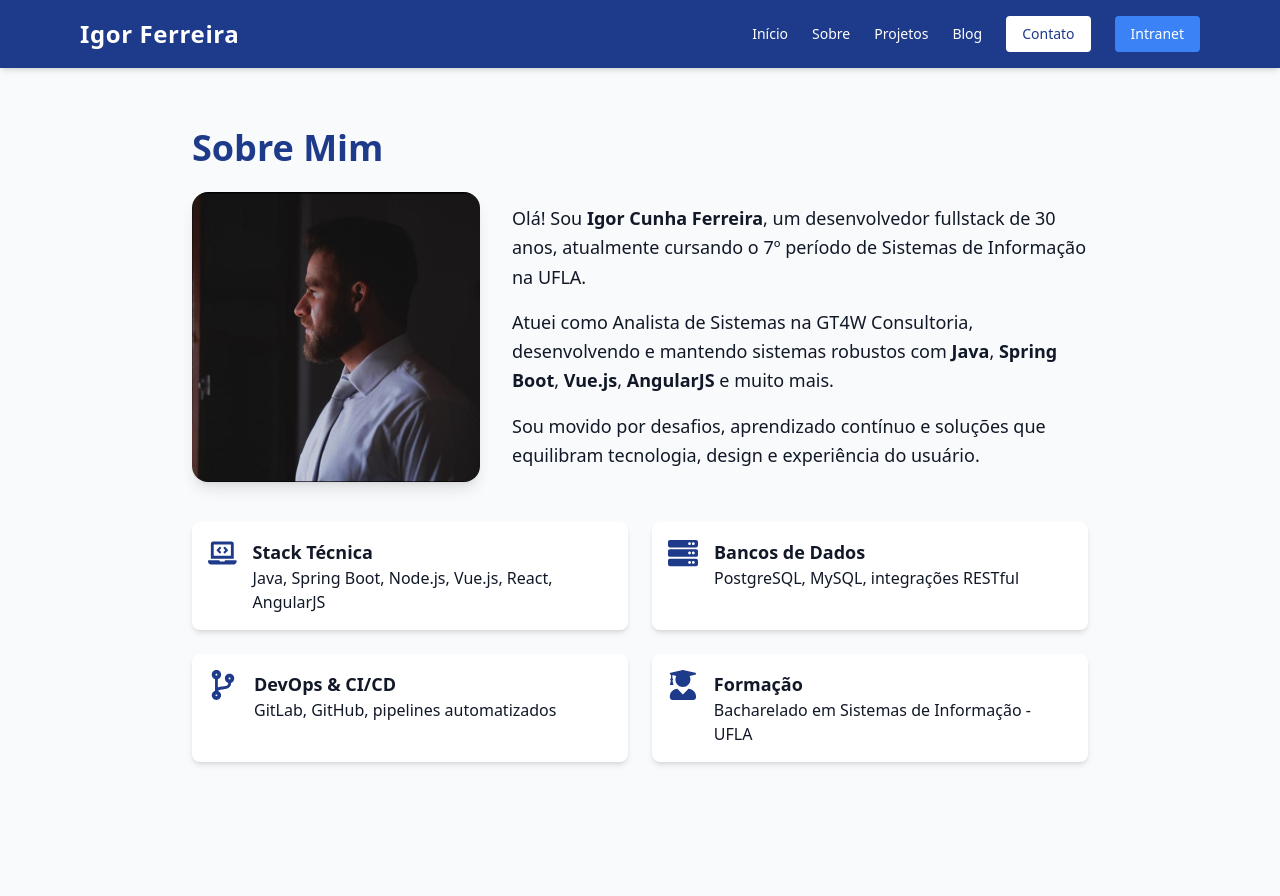
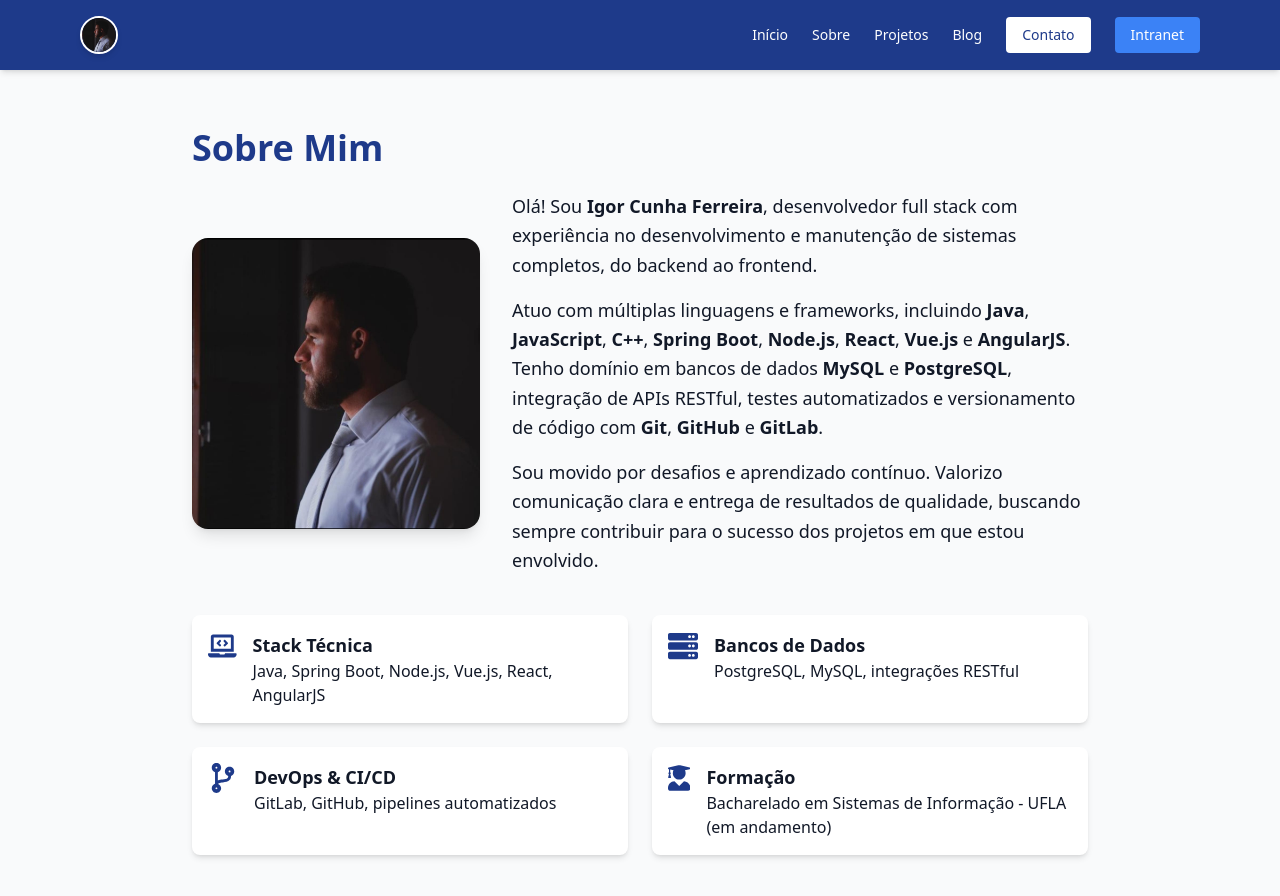
Before and after one commit to igorcunhaf/frontend_deploy_portifolio, a Next.js app: page /sobre in a window 1280 px wide. Shown: the top 896 px of the page. Built offline with nearby package versions, Linux system fonts and the light colour scheme.

Commit message:
Pequenos ajustes no frontend

```diff
--- a/components/NavBar.tsx
+++ b/components/NavBar.tsx
@@ -1,5 +1,6 @@
 import { useState } from 'react';
 import Link from 'next/link';
+import Image from 'next/image';
 import { HiMenu, HiX } from 'react-icons/hi';
 
 const Navbar = () => {
@@ -8,10 +9,20 @@ const Navbar = () => {
   return (
     <nav className="bg-[#1E3A8A] text-white fixed w-full z-50 shadow-md animate-fade-in">
       <div className="max-w-6xl mx-auto px-4 py-4 flex justify-between items-center">
-        {/* Logo */}
+        {/* Logo com imagem reduzida */}
         <Link href="/" legacyBehavior>
-          <a className="text-2xl font-bold tracking-wide hover:text-[#3B82F6] transition">
-            Igor Ferreira
+          <a className="flex items-center gap-3 group transition">
+            <Image
+              src="/perfil.jpeg"
+              alt="Foto de perfil de Igor Cunha Ferreira"
+              width={38}
+              height={38}
+              className="rounded-full shadow-md object-cover border-2 border-white group-hover:border-[#3B82F6] transition"
+              priority
+            />
+            {/* <span className="text-2xl font-bold tracking-wide group-hover:text-[#3B82F6] transition">
+              Igor Ferreira
+            </span> */}
           </a>
         </Link>
 
@@ -44,6 +55,17 @@ const Navbar = () => {
       {/* Mobile Dropdown Menu */}
       {open && (
         <div className="md:hidden bg-[#1E3A8A] px-4 pb-4 space-y-2">
+          <div className="flex items-center gap-3 mb-2">
+            <Image
+              src="/perfil.jpeg"
+              alt="Foto de perfil reduzida"
+              width={34}
+              height={34}
+              className="rounded-full border-2 border-white object-cover"
+              priority
+            />
+            <span className="font-bold">Igor Ferreira</span>
+          </div>
           <Link href="/" legacyBehavior><a className="block hover:text-[#3B82F6]">Início</a></Link>
           <Link href="/sobre" legacyBehavior><a className="block hover:text-[#3B82F6]">Sobre</a></Link>
           <Link href="/projetos" legacyBehavior><a className="block hover:text-[#3B82F6]">Projetos</a></Link>
--- a/pages/sobre.tsx
+++ b/pages/sobre.tsx
@@ -6,8 +6,8 @@ const About: NextPage = () => (
   <div className="min-h-screen bg-[#F9FAFB] px-6 py-12 text-[#111827] animate-fade-in">
     <div className="max-w-4xl mx-auto">
       <h1 className="text-4xl font-bold mb-6 text-[#1E3A8A]">Sobre Mim</h1>
-      <div className="flex flex-col md:flex-row items-center gap-8">
-        <div className="w-full md:w-1/3">
+      <div className="flex flex-col md:flex-row md:items-center md:justify-center gap-8">
+        <div className="w-full md:w-1/3 flex justify-center md:justify-end">
           <Image
             src="/perfil.jpeg"
             alt="Foto de perfil de Igor Cunha Ferreira"
@@ -18,13 +18,13 @@ const About: NextPage = () => (
         </div>
         <div className="w-full md:w-2/3 space-y-4">
           <p className="text-lg leading-relaxed">
-            Olá! Sou <strong>Igor Cunha Ferreira</strong>, um desenvolvedor fullstack de 30 anos, atualmente cursando o 7º período de Sistemas de Informação na UFLA.
+            Olá! Sou <strong>Igor Cunha Ferreira</strong>, desenvolvedor full stack com experiência no desenvolvimento e manutenção de sistemas completos, do backend ao frontend.
           </p>
           <p className="text-lg leading-relaxed">
-            Atuei como Analista de Sistemas na GT4W Consultoria, desenvolvendo e mantendo sistemas robustos com <strong>Java</strong>, <strong>Spring Boot</strong>, <strong>Vue.js</strong>, <strong>AngularJS</strong> e muito mais.
+            Atuo com múltiplas linguagens e frameworks, incluindo <strong>Java</strong>, <strong>JavaScript</strong>, <strong>C++</strong>, <strong>Spring Boot</strong>, <strong>Node.js</strong>, <strong>React</strong>, <strong>Vue.js</strong> e <strong>AngularJS</strong>. Tenho domínio em bancos de dados <strong>MySQL</strong> e <strong>PostgreSQL</strong>, integração de APIs RESTful, testes automatizados e versionamento de código com <strong>Git</strong>, <strong>GitHub</strong> e <strong>GitLab</strong>.
           </p>
           <p className="text-lg leading-relaxed">
-            Sou movido por desafios, aprendizado contínuo e soluções que equilibram tecnologia, design e experiência do usuário.
+            Sou movido por desafios e aprendizado contínuo. Valorizo comunicação clara e entrega de resultados de qualidade, buscando sempre contribuir para o sucesso dos projetos em que estou envolvido.
           </p>
         </div>
       </div>
@@ -55,7 +55,7 @@ const About: NextPage = () => (
           <FaUserGraduate className="text-3xl text-[#1E3A8A]" />
           <div>
             <h3 className="text-lg font-semibold">Formação</h3>
-            <p>Bacharelado em Sistemas de Informação - UFLA</p>
+            <p>Bacharelado em Sistemas de Informação - UFLA (em andamento)</p>
           </div>
         </div>
       </div>
```
